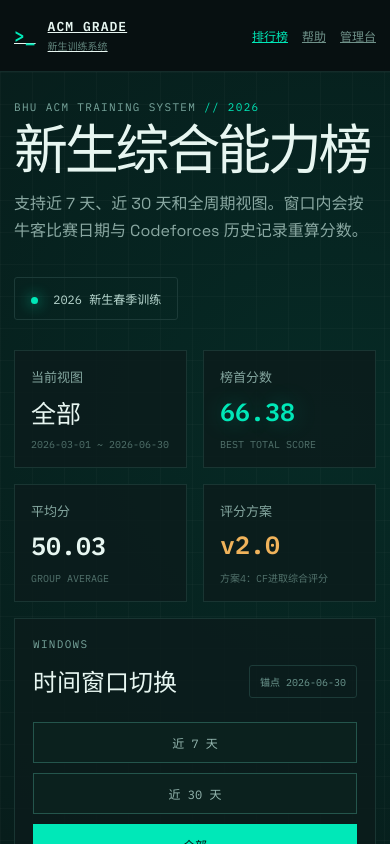
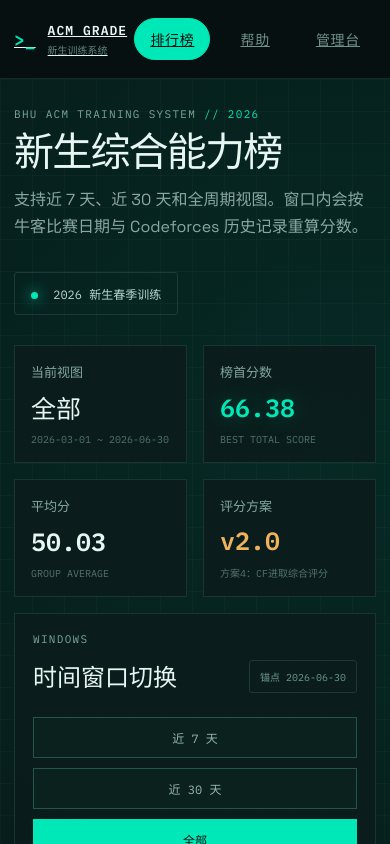
Before and after one commit to Bhu-Acm/acm-grade2, a Vue app: page / in a window 390 px wide. Shown: the top 844 px of the page. Built offline with nearby package versions, Linux system fonts and the light colour scheme.

Commit message:
tune header typography and nav size

```diff
--- a/src/styles.css
+++ b/src/styles.css
@@ -25,9 +25,28 @@ button, input { font: inherit; }
 .brand-mark { color: #00e8b8; font: 600 18px 'IBM Plex Mono', monospace; }
 .brand strong { display: block; font: 600 13px 'IBM Plex Mono', monospace; letter-spacing: .08em; }
 .brand small { display: block; margin-top: 3px; color: #62857d; font-size: 10px; }
-.topnav { display: flex; gap: 22px; }
-.topnav a { color: #6f9189; font: 12px 'IBM Plex Mono', monospace; }
-.topnav a.router-link-active { color: #00e8b8; }
+.topnav { display: flex; gap: 18px; }
+.topnav a {
+  display: inline-flex;
+  align-items: center;
+  min-height: 40px;
+  padding: 10px 15px;
+  border: 1px solid transparent;
+  border-radius: 999px;
+  color: #6f9189;
+  font: 14px 'IBM Plex Mono', monospace;
+  letter-spacing: .05em;
+}
+.topnav a:hover {
+  border-color: #1c3b38;
+  color: #d7ede7;
+  background: rgba(0, 232, 184, .05);
+}
+.topnav a.router-link-active {
+  color: #04110f;
+  background: #00e8b8;
+  border-color: #00e8b8;
+}
 .site-footer {
   display: flex;
   justify-content: space-between;
@@ -57,7 +76,7 @@ button, input { font: inherit; }
   box-shadow: 0 24px 80px rgba(0, 0, 0, .25);
 }
 .access-mark { margin: 30px 0 18px; color: #00e8b8; font: 600 30px 'IBM Plex Mono', monospace; }
-.access-card h1 { margin-bottom: 12px; font-size: 42px; letter-spacing: -.05em; }
+.access-card h1 { margin-bottom: 12px; font-size: clamp(26px, 4vw, 36px); letter-spacing: -.03em; line-height: 1.06; }
 .access-form { display: grid; gap: 14px; margin: 28px 0 18px; }
 .access-form label { display: grid; gap: 8px; color: #91b1a9; font-size: 12px; }
 .access-form input, .github-actions input {
@@ -84,7 +103,7 @@ button, input { font: inherit; }
   gap: 30px;
   margin-bottom: 42px;
 }
-.help-hero h1 { max-width: 720px; }
+.help-hero h1 { max-width: 720px; font-size: clamp(28px, 4.4vw, 44px); line-height: 1.04; }
 .help-count {
   min-width: 170px;
   padding: 20px;
@@ -173,7 +192,7 @@ button, input { font: inherit; }
 .eyebrow { color: #79a69d; letter-spacing: .12em; font-size: 11px; margin: 0 0 12px; }
 .eyebrow span { color: #00e8b8; }
 h1, h2, p { margin-top: 0; }
-h1 { max-width: 700px; margin-bottom: 14px; font-size: clamp(42px, 7vw, 88px); line-height: .93; letter-spacing: -.06em; }
+h1 { max-width: 700px; margin-bottom: 12px; font-size: clamp(30px, 4.8vw, 58px); line-height: 1.02; letter-spacing: -.045em; }
 h2 { margin-bottom: 0; font-size: 24px; }
 .hero-copy { max-width: 500px; color: #8aa8a2; line-height: 1.7; }
 .period-chip, .rule-label { border: 1px solid #1c3b38; color: #b9d8d0; padding: 12px 16px; border-radius: 3px; white-space: nowrap; font: 12px 'IBM Plex Mono', monospace; }
@@ -311,7 +330,7 @@ td { color: #b3d0c9; font-size: 13px; }
 
 .admin-shell { max-width: 1440px; margin: 0 auto; padding: 52px clamp(20px, 5vw, 80px); }
 .admin-header { display: flex; justify-content: space-between; align-items: end; gap: 24px; margin-bottom: 34px; }
-.admin-header h1 { margin-bottom: 12px; font-size: clamp(42px, 6vw, 68px); }
+.admin-header h1 { margin-bottom: 12px; font-size: clamp(28px, 4.4vw, 44px); line-height: 1.04; }
 .admin-header-actions { display: flex; align-items: center; gap: 20px; }
 .back-link { color: #00e8b8; font: 12px 'IBM Plex Mono', monospace; }
 .admin-tabs { display: flex; gap: 8px; margin-bottom: 16px; border-bottom: 1px solid #193532; }
@@ -530,7 +549,7 @@ td { color: #b3d0c9; font-size: 13px; }
   .topnav { gap: 14px; }
   .site-shell { padding: 28px 14px; }
   .hero { display: block; margin-bottom: 30px; }
-  .hero h1 { font-size: 54px; }
+  .hero h1 { font-size: 40px; }
   .period-chip { display: inline-block; margin-top: 16px; }
   .stats-grid { grid-template-columns: 1fr 1fr; }
   .stat-card { min-height: 118px; padding: 16px; }
@@ -557,7 +576,7 @@ td { color: #b3d0c9; font-size: 13px; }
   .checkbox-field { padding-top: 0; }
   .site-footer, .help-hero { display: block; }
   .site-footer a { display: block; margin-top: 8px; }
-  .help-hero h1 { font-size: 54px; }
+  .help-hero h1 { font-size: 32px; }
   .help-count { display: inline-block; min-width: 0; margin-top: 18px; }
   .help-round-button { width: 100%; }
   .help-answer { padding-right: 20px; padding-left: 20px; }
```
